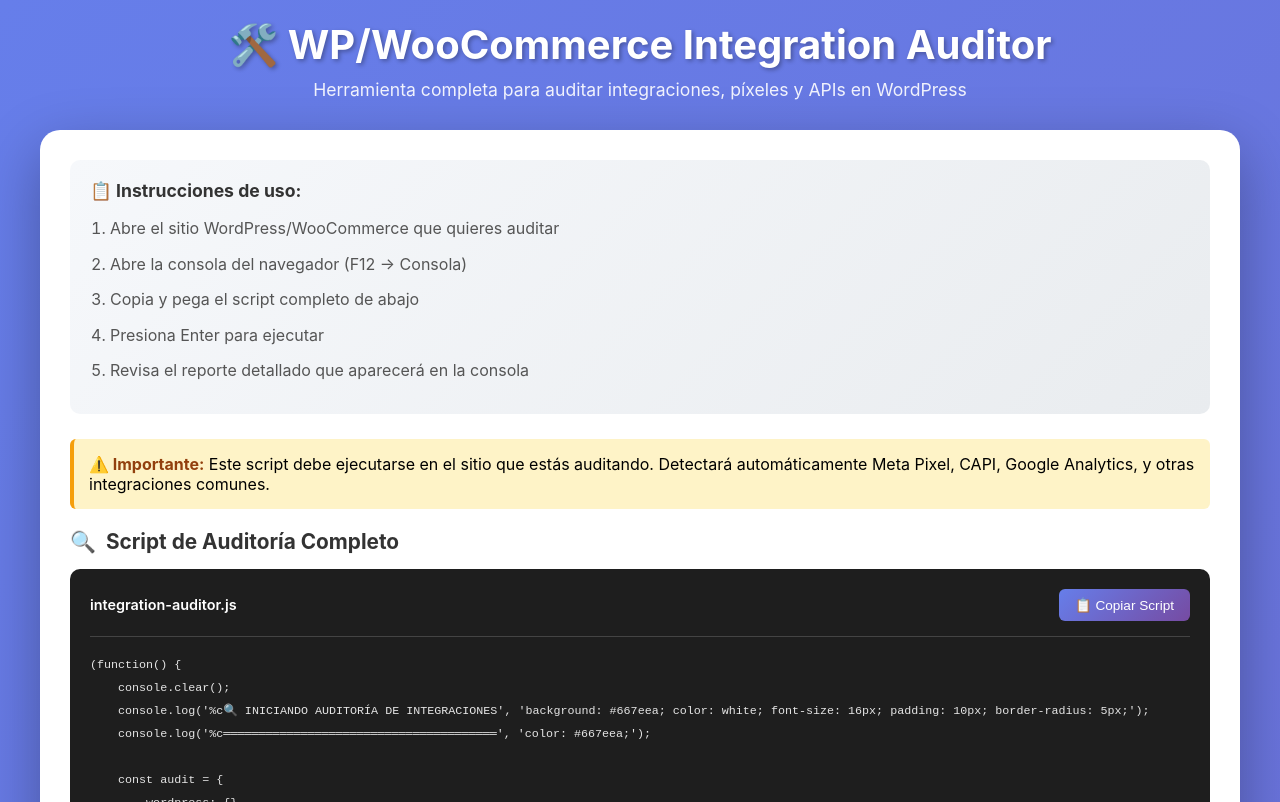
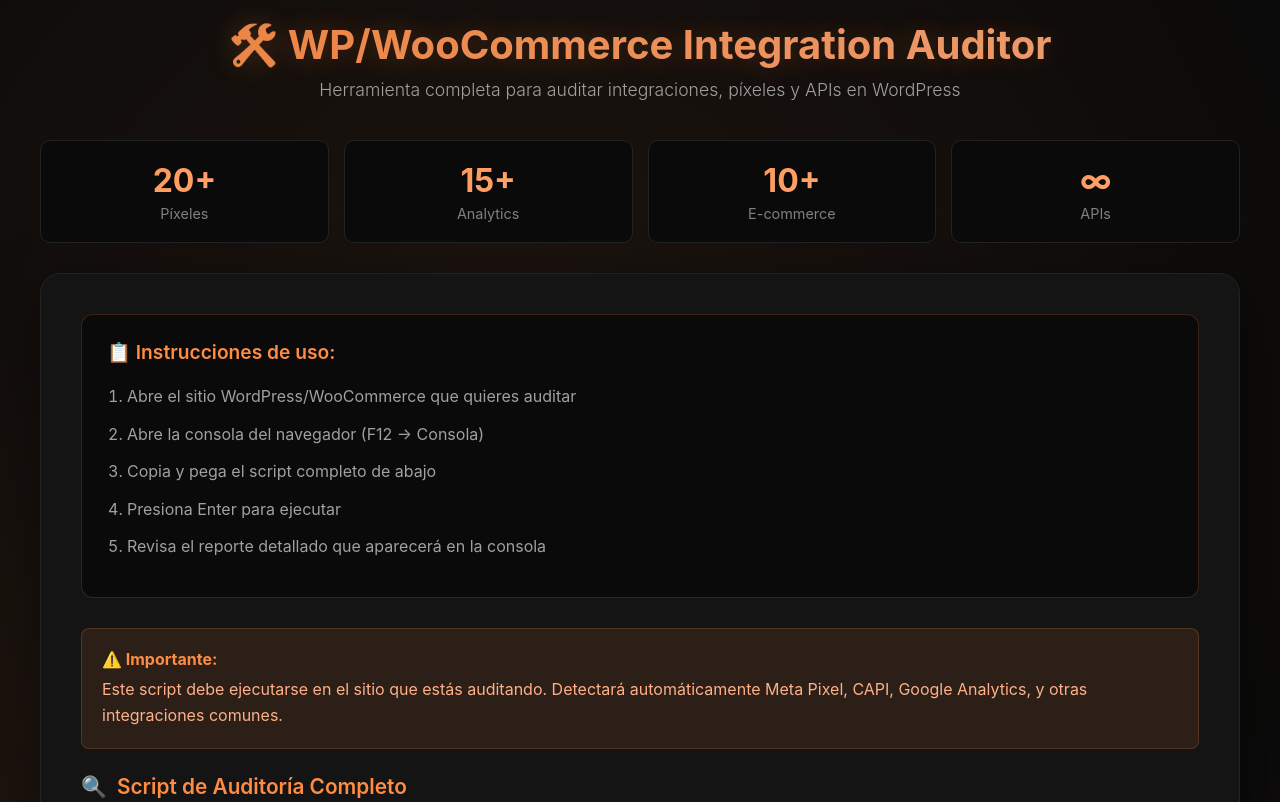
Before and after one commit to roger-ssw/mis-herramientas, a plain HTML site: page wp-integration-auditor.html in a window 1280 px wide. Shown: the top 802 px of the page. Drawn offline with Linux system fonts and the light colour scheme.

Commit message:
Update wp-integration-auditor.html

```diff
--- a/wp-integration-auditor.html
+++ b/wp-integration-auditor.html
@@ -13,9 +13,29 @@
 
         body {
             font-family: -apple-system, BlinkMacSystemFont, 'Segoe UI', Roboto, Oxygen, Ubuntu, sans-serif;
-            background: linear-gradient(135deg, #667eea 0%, #764ba2 100%);
+            background: #0a0a0a;
+            background-image:
+                radial-gradient(circle at 20% 50%, rgba(255, 140, 66, 0.1) 0%, transparent 50%),
+                radial-gradient(circle at 80% 80%, rgba(255, 140, 66, 0.05) 0%, transparent 50%),
+                radial-gradient(circle at 40% 20%, rgba(255, 140, 66, 0.08) 0%, transparent 50%);
             min-height: 100vh;
             padding: 20px;
+            color: #ffffff;
+        }
+
+        /* Scrollbar personalizada */
+        ::-webkit-scrollbar {
+            width: 8px;
+        }
+        ::-webkit-scrollbar-track {
+            background: #0a0a0a;
+        }
+        ::-webkit-scrollbar-thumb {
+            background: #FF8C42;
+            border-radius: 4px;
+        }
+        ::-webkit-scrollbar-thumb:hover {
+            background: #FFB088;
         }
 
         .container {
@@ -25,26 +45,37 @@
 
         .header {
             text-align: center;
-            color: white;
-            margin-bottom: 30px;
+            margin-bottom: 40px;
         }
 
         .header h1 {
             font-size: 2.5em;
             margin-bottom: 10px;
-            text-shadow: 2px 2px 4px rgba(0,0,0,0.3);
+            background: linear-gradient(135deg, #FF8C42 0%, #FFB088 100%);
+            -webkit-background-clip: text;
+            -webkit-text-fill-color: transparent;
+            background-clip: text;
+            text-shadow: 0 0 30px rgba(255, 140, 66, 0.3);
+            animation: pulse 3s ease-in-out infinite;
+        }
+
+        @keyframes pulse {
+            0%, 100% { opacity: 1; }
+            50% { opacity: 0.9; }
         }
 
         .header p {
             font-size: 1.1em;
-            opacity: 0.9;
+            color: #a0a0a0;
+            font-weight: 300;
         }
 
         .main-card {
-            background: white;
+            background: #141414;
+            border: 1px solid #222;
             border-radius: 20px;
-            padding: 30px;
-            box-shadow: 0 20px 60px rgba(0,0,0,0.3);
+            padding: 40px;
+            box-shadow: 0 20px 60px rgba(0, 0, 0, 0.5);
         }
 
         .script-section {
@@ -53,11 +84,12 @@
 
         .section-title {
             font-size: 1.3em;
-            color: #333;
-            margin-bottom: 15px;
+            color: #FF8C42;
+            margin-bottom: 20px;
             display: flex;
             align-items: center;
             gap: 10px;
+            font-weight: 600;
         }
 
         .section-title::before {
@@ -65,79 +97,105 @@
         }
 
         .code-container {
-            background: #1e1e1e;
-            border-radius: 10px;
-            padding: 20px;
+            background: #0a0a0a;
+            border: 1px solid #222;
+            border-radius: 12px;
+            padding: 25px;
             position: relative;
-            overflow: hidden;
+            box-shadow: inset 0 2px 10px rgba(0, 0, 0, 0.5);
         }
 
         .code-header {
             display: flex;
             justify-content: space-between;
             align-items: center;
-            margin-bottom: 15px;
+            margin-bottom: 20px;
             padding-bottom: 15px;
-            border-bottom: 1px solid #444;
+            border-bottom: 1px solid #333;
         }
 
         .code-title {
-            color: #fff;
-            font-size: 0.9em;
+            color: #FF8C42;
+            font-size: 1em;
             font-weight: 600;
         }
 
         .copy-btn {
-            background: linear-gradient(135deg, #667eea, #764ba2);
-            color: white;
+            background: linear-gradient(135deg, #FF8C42, #FFB088);
+            color: #0a0a0a;
             border: none;
-            padding: 8px 16px;
-            border-radius: 6px;
+            padding: 10px 20px;
+            border-radius: 8px;
             cursor: pointer;
-            font-size: 0.85em;
+            font-size: 0.9em;
+            font-weight: 600;
             transition: all 0.3s;
         }
 
         .copy-btn:hover {
             transform: translateY(-2px);
-            box-shadow: 0 5px 15px rgba(102, 126, 234, 0.4);
+            box-shadow: 0 5px 20px rgba(255, 140, 66, 0.4);
         }
 
         .copy-btn.copied {
             background: #10b981;
+            color: white;
         }
 
         pre {
             color: #e5e5e5;
             font-family: 'Monaco', 'Menlo', 'Ubuntu Mono', monospace;
-            font-size: 0.9em;
+            font-size: 0.85em;
             line-height: 1.6;
             overflow-x: auto;
             white-space: pre-wrap;
             word-wrap: break-word;
+            max-height: 500px;
+            overflow-y: auto;
+        }
+
+        pre::-webkit-scrollbar {
+            width: 6px;
+            height: 6px;
+        }
+
+        pre::-webkit-scrollbar-track {
+            background: #1a1a1a;
+        }
+
+        pre::-webkit-scrollbar-thumb {
+            background: #FF8C42;
+            border-radius: 3px;
         }
 
         .instructions {
-            background: linear-gradient(135deg, #f6f8fb 0%, #e9ecef 100%);
-            border-radius: 10px;
-            padding: 20px;
-            margin-bottom: 25px;
+            background: #0a0a0a;
+            border: 1px solid rgba(255, 140, 66, 0.2);
+            border-radius: 12px;
+            padding: 25px;
+            margin-bottom: 30px;
         }
 
         .instructions h3 {
-            color: #333;
-            margin-bottom: 15px;
-            font-size: 1.1em;
+            color: #FF8C42;
+            margin-bottom: 20px;
+            font-size: 1.2em;
+            font-weight: 600;
         }
 
         .instructions ol {
             margin-left: 20px;
-            color: #555;
+            color: #a0a0a0;
         }
 
         .instructions li {
-            margin-bottom: 10px;
+            margin-bottom: 12px;
             line-height: 1.6;
+            transition: color 0.2s;
+        }
+
+        .instructions li:hover {
+            color: #FFB088;
         }
 
         .feature-grid {
@@ -148,41 +206,129 @@
         }
 
         .feature-card {
-            background: linear-gradient(135deg, #667eea 0%, #764ba2 100%);
-            padding: 20px;
-            border-radius: 10px;
-            color: white;
+            background: #0a0a0a;
+            padding: 25px;
+            border-radius: 12px;
+            border: 1px solid #222;
+            transition: all 0.3s ease;
+            position: relative;
+            overflow: hidden;
+        }
+
+        .feature-card::before {
+            content: '';
+            position: absolute;
+            top: 0;
+            left: 0;
+            right: 0;
+            height: 2px;
+            background: linear-gradient(90deg, #FF8C42, #FFB088);
+            transform: scaleX(0);
+            transition: transform 0.3s ease;
+        }
+
+        .feature-card:hover {
+            transform: translateY(-5px);
+            border-color: rgba(255, 140, 66, 0.3);
+            box-shadow: 0 10px 30px rgba(255, 140, 66, 0.1);
+        }
+
+        .feature-card:hover::before {
+            transform: scaleX(1);
         }
 
         .feature-card h4 {
-            margin-bottom: 10px;
+            color: #FF8C42;
+            margin-bottom: 12px;
             font-size: 1.1em;
+            font-weight: 600;
         }
 
         .feature-card p {
             font-size: 0.9em;
-            opacity: 0.9;
-            line-height: 1.5;
+            color: #a0a0a0;
+            line-height: 1.6;
         }
 
         .warning {
-            background: #fef3c7;
-            border-left: 4px solid #f59e0b;
-            padding: 15px;
-            border-radius: 6px;
-            margin: 20px 0;
+            background: rgba(255, 140, 66, 0.1);
+            border-left: 4px solid #FF8C42;
+            padding: 20px;
+            border-radius: 8px;
+            margin: 25px 0;
+            border: 1px solid rgba(255, 140, 66, 0.2);
         }
 
         .warning strong {
-            color: #92400e;
+            color: #FF8C42;
+            display: block;
+            margin-bottom: 8px;
+        }
+
+        .warning p {
+            color: #FFB088;
+            line-height: 1.6;
         }
 
         .highlight {
-            background: #fbbf24;
-            padding: 2px 6px;
-            border-radius: 3px;
-            color: #1e1e1e;
+            background: rgba(255, 140, 66, 0.2);
+            color: #FFB088;
+            padding: 3px 8px;
+            border-radius: 4px;
             font-weight: 600;
+            border: 1px solid rgba(255, 140, 66, 0.3);
+        }
+
+        /* Stats cards */
+        .stats-row {
+            display: grid;
+            grid-template-columns: repeat(auto-fit, minmax(180px, 1fr));
+            gap: 15px;
+            margin-bottom: 30px;
+        }
+
+        .stat-card {
+            background: #0a0a0a;
+            border: 1px solid #222;
+            border-radius: 10px;
+            padding: 20px;
+            text-align: center;
+            transition: all 0.3s;
+        }
+
+        .stat-card:hover {
+            border-color: rgba(255, 140, 66, 0.3);
+            transform: scale(1.05);
+        }
+
+        .stat-number {
+            font-size: 2em;
+            font-weight: bold;
+            background: linear-gradient(135deg, #FF8C42, #FFB088);
+            -webkit-background-clip: text;
+            -webkit-text-fill-color: transparent;
+            background-clip: text;
+        }
+
+        .stat-label {
+            color: #808080;
+            font-size: 0.9em;
+            margin-top: 5px;
+        }
+
+        /* Responsive */
+        @media (max-width: 768px) {
+            .header h1 {
+                font-size: 2em;
+            }
+
+            .feature-grid {
+                grid-template-columns: 1fr;
+            }
+
+            .main-card {
+                padding: 25px;
+            }
         }
     </style>
 </head>
@@ -191,6 +337,25 @@
         <div class="header">
             <h1>🛠️ WP/WooCommerce Integration Auditor</h1>
             <p>Herramienta completa para auditar integraciones, píxeles y APIs en WordPress</p>
+        </div>
+
+        <div class="stats-row">
+            <div class="stat-card">
+                <div class="stat-number">20+</div>
+                <div class="stat-label">Píxeles</div>
+            </div>
+            <div class="stat-card">
+                <div class="stat-number">15+</div>
+                <div class="stat-label">Analytics</div>
+            </div>
+            <div class="stat-card">
+                <div class="stat-number">10+</div>
+                <div class="stat-label">E-commerce</div>
+            </div>
+            <div class="stat-card">
+                <div class="stat-number">∞</div>
+                <div class="stat-label">APIs</div>
+            </div>
         </div>
 
         <div class="main-card">
@@ -206,7 +371,8 @@
             </div>
 
             <div class="warning">
-                <strong>⚠️ Importante:</strong> Este script debe ejecutarse en el sitio que estás auditando. Detectará automáticamente Meta Pixel, CAPI, Google Analytics, y otras integraciones comunes.
+                <strong>⚠️ Importante:</strong>
+                <p>Este script debe ejecutarse en el sitio que estás auditando. Detectará automáticamente Meta Pixel, CAPI, Google Analytics, y otras integraciones comunes.</p>
             </div>
 
             <div class="script-section">
@@ -218,8 +384,8 @@
                     </div>
                     <pre><code>(function() {
     console.clear();
-    console.log('%c🔍 INICIANDO AUDITORÍA DE INTEGRACIONES', 'background: #667eea; color: white; font-size: 16px; padding: 10px; border-radius: 5px;');
-    console.log('%c═══════════════════════════════════════', 'color: #667eea;');
+    console.log('%c🔍 INICIANDO AUDITORÍA DE INTEGRACIONES', 'background: #FF8C42; color: white; font-size: 16px; padding: 10px; border-radius: 5px;');
+    console.log('%c═══════════════════════════════════════', 'color: #FF8C42;');
 
     const audit = {
         wordpress: {},
@@ -569,7 +735,8 @@
             </div>
 
             <div class="warning" style="margin-top: 30px;">
-                <strong>💡 Tip Pro:</strong> Después de ejecutar el script, puedes inspeccionar manualmente <span class="highlight">window.auditResults</span> en la consola para explorar los detalles específicos de cada integración. También puedes ejecutar <span class="highlight">downloadAuditResults()</span> para guardar un reporte completo.
+                <strong>💡 Tip Pro:</strong>
+                <p>Después de ejecutar el script, puedes inspeccionar manualmente <span class="highlight">window.auditResults</span> en la consola para explorar los detalles específicos de cada integración. También puedes ejecutar <span class="highlight">downloadAuditResults()</span> para guardar un reporte completo.</p>
             </div>
         </div>
     </div>
```
